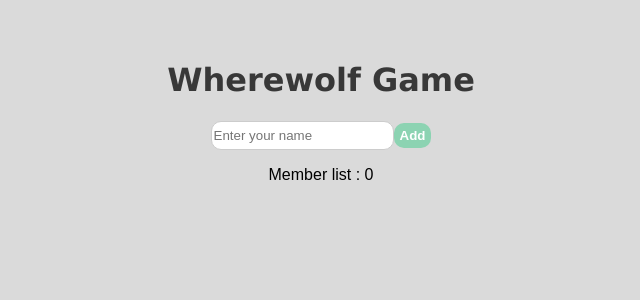
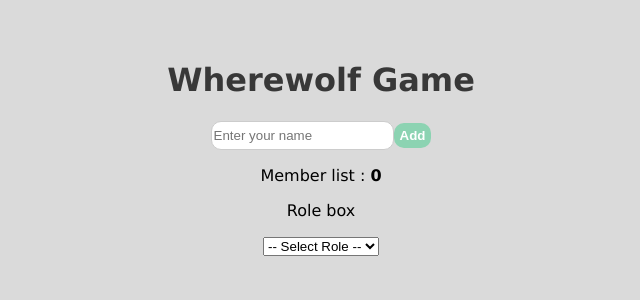
Before and after one commit to poomravint/Werewolf-Game, a React (Vite) app: page / in a window 1280 px wide. Shown: the top 300 px of the page, without its empty margins (319-959 px from the left). Built offline with nearby package versions, Linux system fonts and the light colour scheme.

Commit message:
Add Rolebox component and set default font

```diff
--- a/src/App.css
+++ b/src/App.css
@@ -3,4 +3,5 @@
   margin: 0 auto;
   padding: 2rem;
   text-align: center;
+
 }
--- a/src/App.jsx
+++ b/src/App.jsx
@@ -3,13 +3,16 @@ import reactLogo from "./assets/react.svg";
 import viteLogo from "/vite.svg";
 import "./App.css";
 import Namebox from "./components/Namebox.jsx";
+import Rolebox from "./components/Rolebox.jsx";
 
 function App() {
   const [Groupname, setGroupName] = useState([]);
+  const [Grouprole, setGroupRole] = useState([]);
   return (
     <>
       <h1>Wherewolf Game</h1>
       <Namebox Groupname={Groupname} setGroupName={setGroupName} />
+      <Rolebox Grouprole={Grouprole} setGroupRole={setGroupRole} />
     </>
   );
 }
--- a/src/components/Namebox.css
+++ b/src/components/Namebox.css
@@ -23,7 +23,7 @@ ul {
   width: 200px;
   padding: 4;
   margin: 0 auto;
-  font-family: Arial, Helvetica, sans-serif;
+
 }
 
 li {
@@ -40,7 +40,9 @@ li {
   margin-bottom: 8px;
   background: #f6f6f6;
   border-radius: 6px;
+  /* *Don't for get to add transition for fade out animation */
   transition: opacity 0.3s ease, transform 0.3s ease;
+
 }
 
 .Input-box button:hover {
--- a/src/components/Namebox.jsx
+++ b/src/components/Namebox.jsx
@@ -26,6 +26,7 @@ const Namebox = ({ Groupname, setGroupName }) => {
 
   return (
     <>
+      <div className="Box-container">
         <div className="Input-box">
           <input
             type="text"
@@ -36,7 +37,7 @@ const Namebox = ({ Groupname, setGroupName }) => {
           <button onClick={handleAddName}>Add</button>
         </div>
         <div className="Member-table">
-        <p>Member list : {Groupname.length}</p>
+          <p>Member list : <strong>{Groupname.length}</strong></p>
           <ul>
             {Groupname.map((member, index) => (
               <li
@@ -51,6 +52,7 @@ const Namebox = ({ Groupname, setGroupName }) => {
             ))}
           </ul>
         </div>
+      </div>
     </>
   );
 };
--- /dev/null
+++ b/src/components/Rolebox.jsx
@@ -0,0 +1,22 @@
+import { useState } from "react";
+
+const Rolebox = ({ Grouprole, setGroupRole }) => {
+
+const [role, setRole] = useState("");
+
+  return (
+    <>
+      <div className="Box-container">
+        <p>Role box</p>
+        <select value={role} onChange={(e) => setRole(e.target.value)}>
+          <option value="">-- Select Role --</option>
+          <option value="Villager">Villager</option>
+          <option value="Werewolf">Werewolf</option>
+          <option value="Seer">Seer</option>
+        </select>
+      </div>
+    </>
+  );
+};
+
+export default Rolebox;
--- a/src/index.css
+++ b/src/index.css
@@ -9,6 +9,8 @@ h1 {
     "Lucida Sans Unicode", Geneva, Verdana, sans-serif;
 }
 
-p {
-  font-family: Arial, Helvetica, sans-serif;
+/* ! Set font */
+body {
+  font-family: "Lucida Sans", "Lucida Sans Regular", "Lucida Grande",
+    "Lucida Sans Unicode", Geneva, Verdana, sans-serif;
 }
```
Lines whose indentation alone changed are shown as unchanged.
